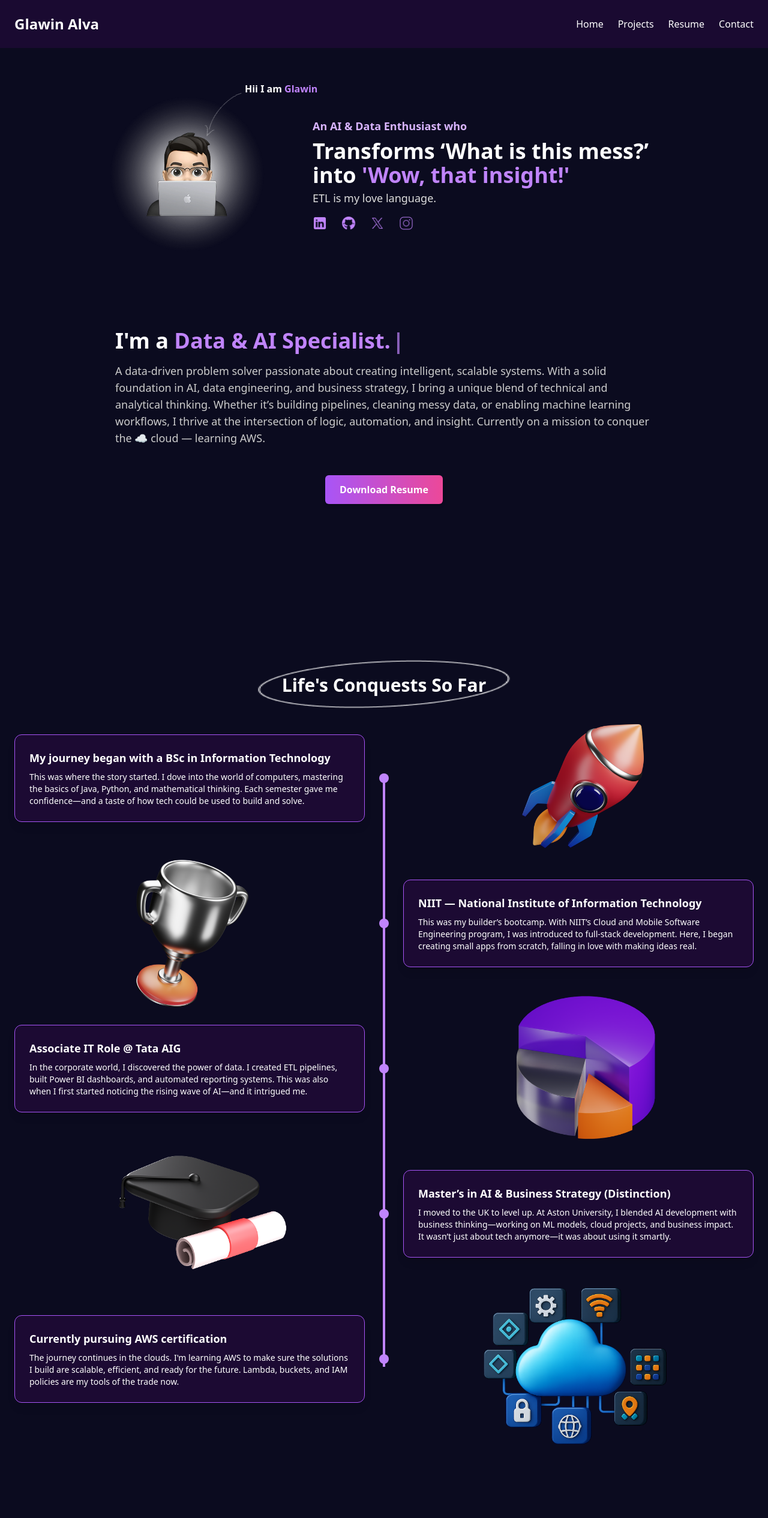
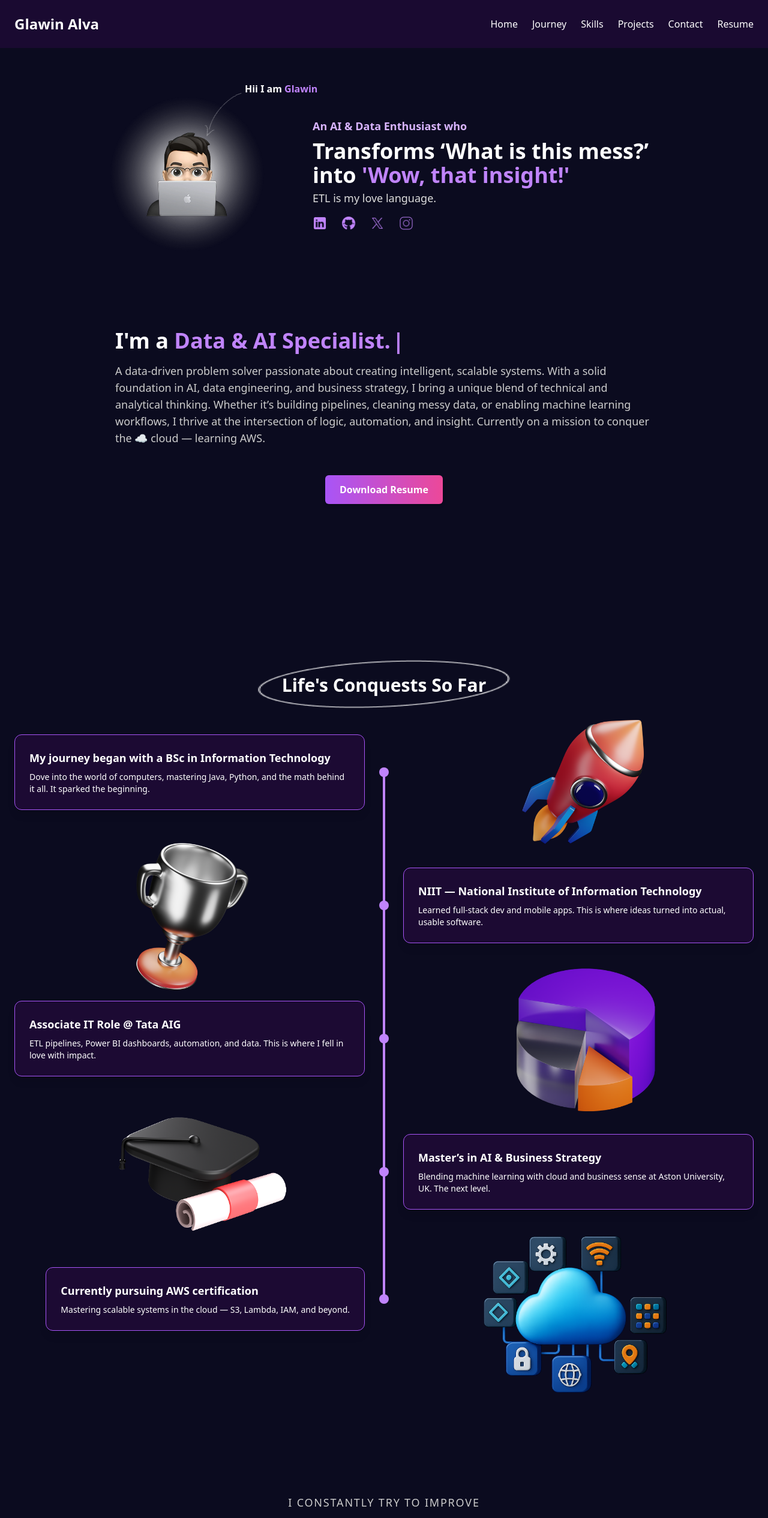
Before and after one commit to GlawinAlva24/portfolio-website, a React (Vite) app: page / in a window 1280 px wide. Shown: the top 2530 px of the page at 60% size. Built offline with nearby package versions, Linux system fonts and the light colour scheme.

Commit message:
Updated Portfolio.jsx with all final sections and scroll fixes

```diff
--- a/package.json
+++ b/package.json
@@ -18,6 +18,7 @@
     "framer-motion": "^12.6.3",
     "react": "^19.1.0",
     "react-dom": "^19.1.0",
+    "react-scroll": "^1.9.3",
     "react-simple-typewriter": "^5.0.1",
     "react-toastify": "^11.0.5",
     "sweetalert2": "^11.6.13"
--- a/src/Portfolio.jsx
+++ b/src/Portfolio.jsx
@@ -5,7 +5,7 @@ import { Typewriter } from "react-simple-typewriter";
 import emailjs from "@emailjs/browser";
 import { ToastContainer, toast } from "react-toastify";
 import 'react-toastify/dist/ReactToastify.css';
-
+import { Link } from "react-scroll";
 
 // Images
 import arrow from "./Arrow.png";
@@ -119,10 +119,12 @@ export default function Portfolio() {
       <nav className="flex justify-between items-center p-6 bg-[#1c0a33] bg-opacity-90 fixed top-0 left-0 w-full z-50 backdrop-blur-md">
         <div className="text-2xl font-bold">Glawin Alva</div>
         <div className="space-x-6">
-                <a href="#home" className="hover:underline">Home</a>
-                <a href="#projects" className="hover:underline">Projects</a>
-                <a href="#resume" className="hover:underline">Resume</a>
-                <a href="#contact" className="hover:underline">Contact</a>
+          <Link to="home" smooth offset={-70} duration={500} className="cursor-pointer hover:underline">Home</Link>
+          <Link to="journey" smooth offset={-70} duration={500} className="cursor-pointer hover:underline">Journey</Link>
+          <Link to="skills" smooth offset={-70} duration={500} className="cursor-pointer hover:underline">Skills</Link>
+          <Link to="projects" smooth offset={-70} duration={500} className="cursor-pointer hover:underline">Projects</Link>
+          <Link to="contact" smooth offset={-70} duration={500} className="cursor-pointer hover:underline">Contact</Link>
+          <a href="/Glawin_Data_Engineer_CV.pdf" download className="cursor-pointer hover:underline">Resume</a>
         </div>
       </nav>
 
@@ -150,7 +152,7 @@ export default function Portfolio() {
 
             {/* Social Media Icons */}
             <div className="mt-4 flex justify-center md:justify-start gap-6">
-  <a href="https://www.linkedin.com/in/glawin-alva-88a93b212/?originalSubdomain=in" target="_blank" rel="noopener noreferrer">
+              <a href="https://www.linkedin.com/in/glawin-alva-88a93b212/" target="_blank" rel="noopener noreferrer">
                 <img src={linkedinSocialIcon} alt="LinkedIn" className="w-6 h-6 hover:scale-150 transition-transform duration-300" />
               </a>
               <a href="https://github.com/GlawinAlva24" target="_blank" rel="noopener noreferrer">
@@ -163,19 +165,24 @@ export default function Portfolio() {
                 <img src={instagramIcon} alt="Instagram" className="w-6 h-6 hover:scale-150 transition-transform duration-300" />
               </a>
             </div>
-
           </div>
         </div>
       </section>
 
-
            {/* About Section */}
-            <section className="px-6 pt-8 pb-60 bg-[#0b0b1f] w-full flex justify-center">
+<section id="about" className="px-6 pt-8 pb-60 bg-[#0b0b1f] w-full flex justify-center">
   <div className="max-w-4xl text-left">
     <h2 className="text-3xl md:text-4xl font-extrabold text-white mb-4">
       I'm a <span className="text-purple-400">
         <Typewriter
-                      words={["Software Engineer💻.", "Data & AI Specialist.", "Machine Learning Engineer.", "Master's Graduate in AI & Business Strategy🎓.", "Meme-powered Debugger.", "Certified Coffee Coder☕."]}
+          words={[
+            "Software Engineer💻.",
+            "Data & AI Specialist.",
+            "Machine Learning Engineer.",
+            "Master's Graduate in AI & Business Strategy🎓.",
+            "Meme-powered Debugger.",
+            "Certified Coffee Coder☕.",
+          ]}
           loop={0}
           cursor
           cursorStyle="|"
@@ -201,13 +208,11 @@ export default function Portfolio() {
         Download Resume
       </a>
     </div>
-
   </div>
 </section>
 
-
-            {/* Timeline Section */}
-            <div id="projects" className="px-6 pt-16 pb-24 bg-[#0b0b1f] relative">
+          {/* Journey Section */}
+<section id="journey" className="px-6 pt-16 pb-24 bg-[#0b0b1f] relative">
   <div className="relative -mt-5 mb-16 flex justify-center" data-aos="fade-in" data-aos-delay="300" data-aos-duration="1500">
     <h2 className="text-3xl font-bold text-center text-white z-10">Life's Conquests So Far</h2>
     <img
@@ -220,52 +225,40 @@ export default function Portfolio() {
     />
   </div>
 
-        <div className="absolute right-[10rem] top-[6%] transform -translate-y-[60%] z-10" data-aos="fade-up" data-aos-delay="300" data-aos-duration="1500">
-          <img src={rocket} alt="rocket" className="w-[18rem] h-[18rem] object-contain" />
-        </div>
+  {/* Floating Icons */}
+  <img src={rocket} alt="rocket" className="absolute right-[10rem] top-[6%] w-[18rem] z-10 object-contain" data-aos="fade-up" />
+  <img src={trophy} alt="trophy" className="absolute left-[10rem] top-[23%] w-[18rem] z-10 object-contain" data-aos="fade-up" />
+  <img src={chart} alt="chart" className="absolute right-[10rem] top-[38%] w-[18rem] z-10 object-contain" data-aos="fade-up" />
+  <img src={gradcap} alt="graduation hat" className="absolute left-[11rem] top-[53%] w-[20rem] z-10 object-contain" data-aos="fade-up" />
+  <img src={cloud} alt="cloud" className="absolute right-[10rem] top-[72%] w-[20rem] z-10 object-contain" data-aos="fade-up" />
 
-        <div className="absolute left-[10rem] top-[23%] transform -translate-y-[50%] z-10" data-aos="fade-up">
-          <img src={trophy} alt="trophy" className="w-[18rem] h-[18rem] object-contain" />
-        </div>
-
-        <div className="absolute right-[10rem] top-[38%] transform -translate-y-[50%] z-10" data-aos="fade-up">
-          <img src={chart} alt="chart" className="w-[18rem] h-[18rem] object-contain" />
-        </div>
-
-        <div className="absolute left-[11rem] top-[53%] transform -translate-y-[50%] z-10" data-aos="fade-up">
-          <img src={gradcap} alt="graduation hat" className="w-[20rem] h-[20rem] object-contain" />
-        </div>
-
-        <div className="absolute right-[10rem] top-[72%] transform -translate-y-[50%] z-10" data-aos="fade-up">
-          <img src={cloud} alt="cloud" className="w-[20rem] h-[20rem] object-contain" />
-        </div>
-
+  {/* Timeline Entries */}
   <div className="relative z-10">
     {[
       {
         side: "left",
         title: "My journey began with a BSc in Information Technology",
-              content: "This was where the story started. I dove into the world of computers, mastering the basics of Java, Python, and mathematical thinking. Each semester gave me confidence—and a taste of how tech could be used to build and solve."
+        content: "Dove into the world of computers, mastering Java, Python, and the math behind it all. It sparked the beginning."
       },
       {
         side: "right",
         title: "NIIT — National Institute of Information Technology",
-              content: "This was my builder’s bootcamp. With NIIT’s Cloud and Mobile Software Engineering program, I was introduced to full-stack development. Here, I began creating small apps from scratch, falling in love with making ideas real."
+        content: "Learned full-stack dev and mobile apps. This is where ideas turned into actual, usable software."
       },
       {
         side: "left",
         title: "Associate IT Role @ Tata AIG",
-              content: "In the corporate world, I discovered the power of data. I created ETL pipelines, built Power BI dashboards, and automated reporting systems. This was also when I first started noticing the rising wave of AI—and it intrigued me."
+        content: "ETL pipelines, Power BI dashboards, automation, and data. This is where I fell in love with impact."
       },
       {
         side: "right",
-              title: "Master’s in AI & Business Strategy (Distinction)",
-              content: "I moved to the UK to level up. At Aston University, I blended AI development with business thinking—working on ML models, cloud projects, and business impact. It wasn’t just about tech anymore—it was about using it smartly."
+        title: "Master’s in AI & Business Strategy",
+        content: "Blending machine learning with cloud and business sense at Aston University, UK. The next level."
       },
       {
         side: "left",
         title: "Currently pursuing AWS certification",
-              content: "The journey continues in the clouds. I'm learning AWS to make sure the solutions I build are scalable, efficient, and ready for the future. Lambda, buckets, and IAM policies are my tools of the trade now."
+        content: "Mastering scalable systems in the cloud — S3, Lambda, IAM, and beyond."
       }
     ].map((entry, index) => (
       <div key={index} className={`relative flex md:items-center w-full mb-24 ${entry.side === 'left' ? 'justify-start' : 'justify-end'}`} data-aos={entry.side === 'left' ? 'fade-right' : 'fade-left'}>
@@ -280,8 +273,7 @@ export default function Portfolio() {
     ))}
     <div className="absolute left-1/2 transform -translate-x-1/2 top-[70px] bottom-[60px] w-1 bg-purple-400 z-0"></div>
   </div>
-      </div>
-
+</section>
 {/* Skills / Tech Stack Section */}
 <section id="skills" className="px-6 pt-20 pb-24 bg-[#0b0b1f] relative z-10">
   <div className="relative mb-12 text-center" data-aos="fade-in">
@@ -357,6 +349,7 @@ export default function Portfolio() {
     ))}
   </div>
 </section>
+
 {/* Contact Section */}
 <section id="contact" className="bg-[#0b0b1f] px-6 py-20">
   <div className="max-w-3xl mx-auto text-center" data-aos="fade-in">
@@ -364,24 +357,24 @@ export default function Portfolio() {
     <p className="text-[#ccc] text-lg mb-10">
       If you're looking for a developer who combines technical depth with a commitment to excellence, let's connect!
     </p>
+
+    {/* Social Reach Buttons */}
     <div className="flex flex-col md:flex-row justify-center items-center gap-4 mb-16">
       <span className="text-white font-semibold">Reach Out:</span>
-
       <a
         href="mailto:glawin24@gmail.com"
-  className="px-6 py-2 border rounded-md font-bold text-white border-transparent hover:scale-105 transition-all duration-300 group"
+        className="px-6 py-2 border rounded-md font-bold text-white hover:scale-105 transition-all duration-300 group"
         style={{ borderImage: "linear-gradient(to right, #FDE68A, #8B5CF6) 1", borderImageSlice: 1 }}
       >
         <span className="group-hover:bg-gradient-to-r group-hover:from-pink-400 group-hover:via-purple-400 group-hover:to-indigo-400 group-hover:bg-clip-text group-hover:text-transparent transition-all duration-300">
           EMAIL
         </span>
       </a>
-
       <a
-  href="https://www.linkedin.com/in/glawin-alva-88a93b212/?originalSubdomain=in"
+        href="https://www.linkedin.com/in/glawin-alva-88a93b212/"
         target="_blank"
         rel="noopener noreferrer"
-  className="px-6 py-2 border rounded-md font-bold text-white border-transparent hover:scale-105 transition-all duration-300 group"
+        className="px-6 py-2 border rounded-md font-bold text-white hover:scale-105 transition-all duration-300 group"
         style={{ borderImage: "linear-gradient(to right, #6EE7B7, #9333EA) 1", borderImageSlice: 1 }}
       >
         <span className="group-hover:bg-gradient-to-r group-hover:from-pink-400 group-hover:via-purple-400 group-hover:to-indigo-400 group-hover:bg-clip-text group-hover:text-transparent transition-all duration-300">
@@ -391,33 +384,55 @@ export default function Portfolio() {
     </div>
   </div>
 
-  <form onSubmit={sendEmail}
+  {/* Contact Form */}
+  <form
+    onSubmit={sendEmail}
     className="max-w-2xl mx-auto bg-[#1c0a33] p-8 rounded-xl shadow-lg border border-purple-500"
-      data-aos="fade-up" data-aos-delay="300" data-aos-duration="1000">
+    data-aos="fade-up"
+    data-aos-delay="300"
+    data-aos-duration="1000"
+  >
     <div className="grid grid-cols-1 md:grid-cols-2 gap-6 mb-6">
       <div>
         <label className="block text-white mb-2 font-semibold">Name</label>
-      <input type="text" name="name" placeholder="Your name" required
-             className="w-full px-4 py-3 rounded-md bg-[#2d2d44] text-white focus:outline-none focus:ring-2 focus:ring-purple-400" />
+        <input
+          type="text"
+          name="name"
+          placeholder="Your name"
+          required
+          className="w-full px-4 py-3 rounded-md bg-[#2d2d44] text-white focus:outline-none focus:ring-2 focus:ring-purple-400"
+        />
       </div>
       <div>
         <label className="block text-white mb-2 font-semibold">Email</label>
-      <input type="email" name="email" placeholder="you@example.com" required
-             className="w-full px-4 py-3 rounded-md bg-[#2d2d44] text-white focus:outline-none focus:ring-2 focus:ring-purple-400" />
+        <input
+          type="email"
+          name="email"
+          placeholder="you@example.com"
+          required
+          className="w-full px-4 py-3 rounded-md bg-[#2d2d44] text-white focus:outline-none focus:ring-2 focus:ring-purple-400"
+        />
       </div>
     </div>
     <div className="mb-6">
       <label className="block text-white mb-2 font-semibold">Message</label>
-    <textarea name="message" rows="5" placeholder="Let's build something great..." required
-              className="w-full px-4 py-3 rounded-md bg-[#2d2d44] text-white focus:outline-none focus:ring-2 focus:ring-purple-400"></textarea>
+      <textarea
+        name="message"
+        rows="5"
+        placeholder="Let's build something great..."
+        required
+        className="w-full px-4 py-3 rounded-md bg-[#2d2d44] text-white focus:outline-none focus:ring-2 focus:ring-purple-400"
+      ></textarea>
     </div>
-  <button type="submit"
-          className="w-full py-3 rounded-md bg-gradient-to-r from-purple-500 to-pink-500 hover:from-purple-600 hover:to-pink-600 transition-all duration-300 font-bold text-white">
+    <button
+      type="submit"
+      className="w-full py-3 rounded-md bg-gradient-to-r from-purple-500 to-pink-500 hover:from-purple-600 hover:to-pink-600 transition-all duration-300 font-bold text-white"
+    >
       SEND MESSAGE
     </button>
   </form>
 
-
+  {/* Toastify Notifications */}
   <ToastContainer
     position="bottom-right"
     autoClose={4000}
@@ -431,6 +446,7 @@ export default function Portfolio() {
     theme="dark"
   />
 </section>
+
     </div>
   );
 }
```
Also changed, not shown: 2 other files (tests, documents, lock files or other folders). Lines whose indentation alone changed are shown as unchanged.
